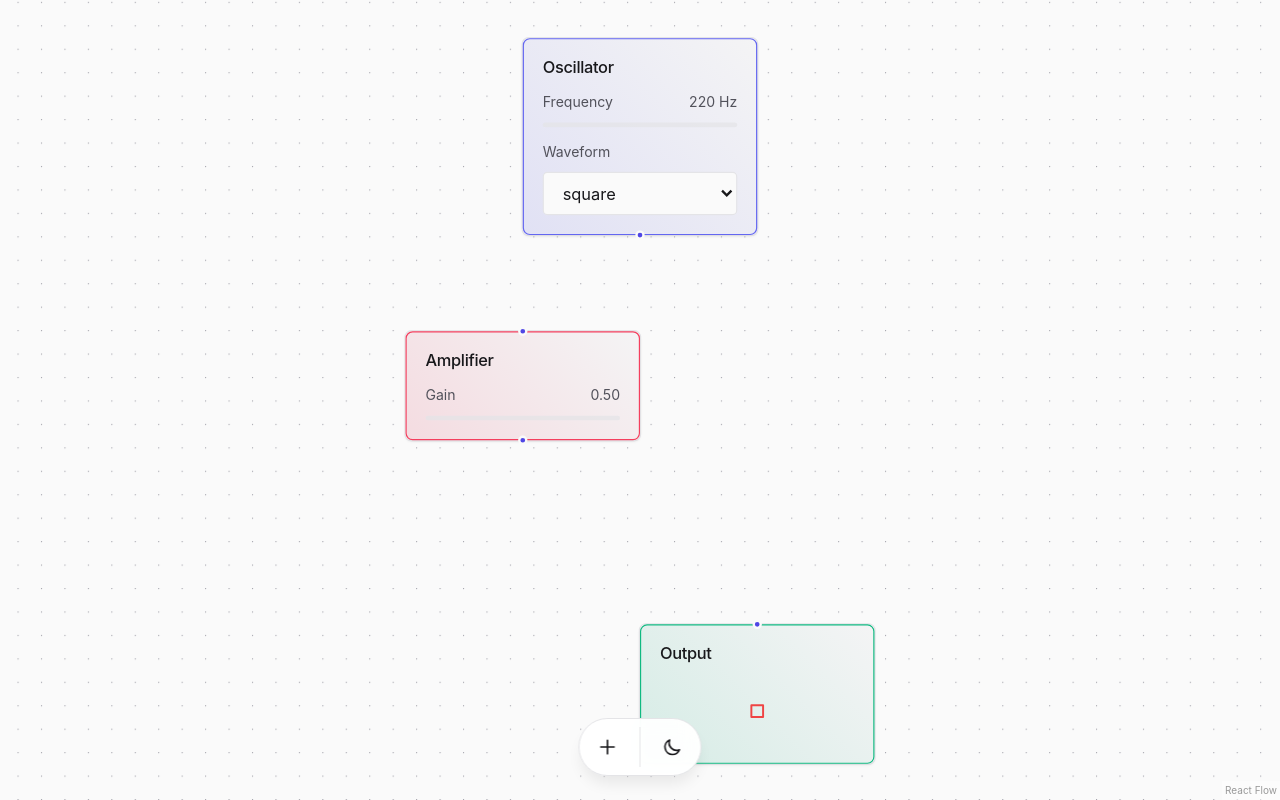
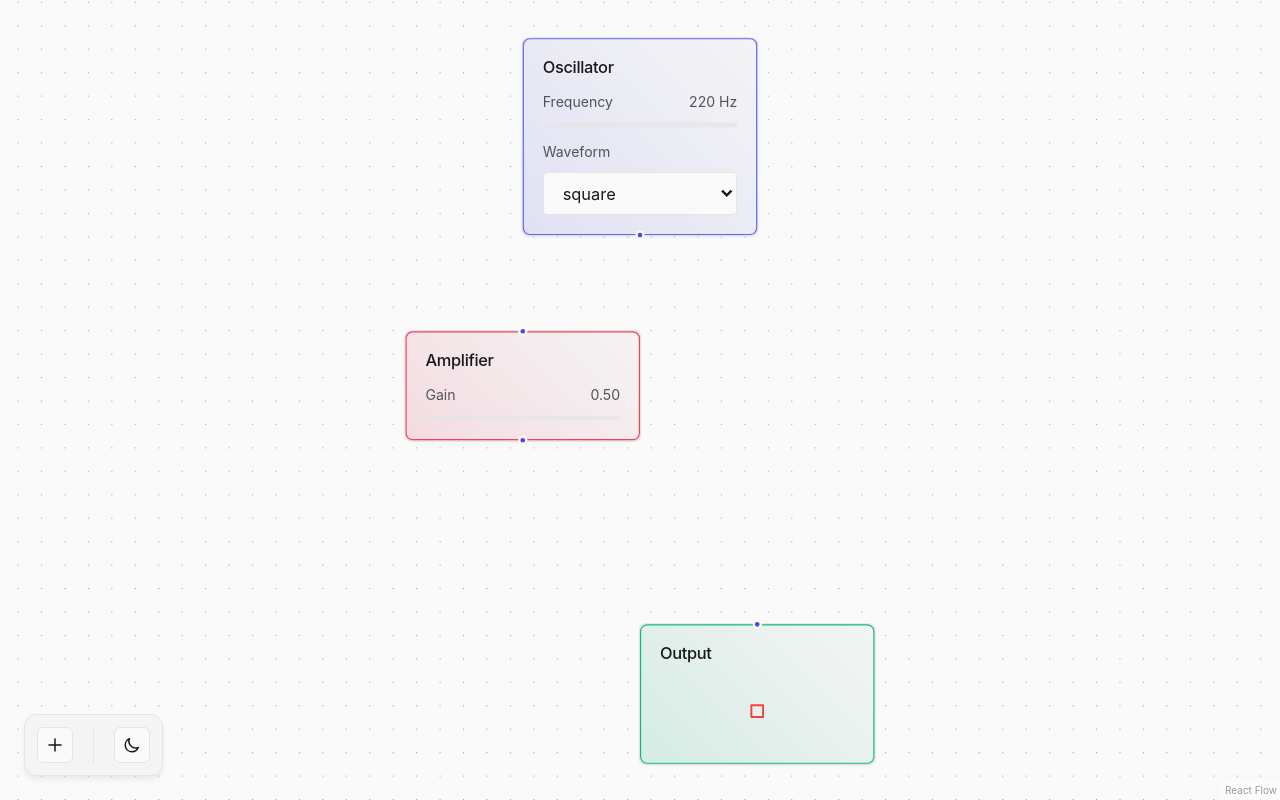
Before and after one commit to Poojan38380/AudioFlow-Studio, a React (Vite) app: page / in a window 1280 px wide. Built offline with nearby package versions, Linux system fonts and the light colour scheme.

Commit message:
Refactored BottomMenu component styles for improved UI consistency.

```diff
--- a/src/components/BottomMenu.jsx
+++ b/src/components/BottomMenu.jsx
@@ -5,29 +5,28 @@ import { useTheme } from "../theme/ThemeContext";
 const MenuContainer = styled.div`
   position: fixed;
   bottom: ${({ theme }) => theme.spacing.lg};
-  left: 50%;
-  transform: translateX(-50%);
-  background: ${({ theme }) =>
-    theme.currentTheme === "dark"
-      ? "rgba(39, 39, 42, 0.95)"
-      : "rgba(255, 255, 255, 0.95)"};
-  backdrop-filter: blur(10px);
-  -webkit-backdrop-filter: blur(10px);
+  left: ${({ theme }) => theme.spacing.lg};
+  background: ${({ theme }) => theme.colors.background.secondary};
   border: 1px solid ${({ theme }) => theme.colors.background.tertiary};
-  border-radius: ${({ theme }) => theme.borderRadius.full};
-  padding: ${({ theme }) => theme.spacing.xs};
+  border-radius: ${({ theme }) => theme.borderRadius.lg};
+  padding: ${({ theme }) => theme.spacing.sm};
   display: flex;
-  gap: ${({ theme }) => theme.spacing.xs};
-  box-shadow: ${({ theme }) => theme.shadows.lg};
-  z-index: 1000;
+  gap: ${({ theme }) => theme.spacing.sm};
+  box-shadow: ${({ theme }) => theme.shadows.md};
+  z-index: ${({ theme }) => theme.zIndex.dropdown};
+  transition: all ${({ theme }) => theme.transitions.default};
+
+  &:hover {
+    box-shadow: ${({ theme }) => theme.shadows.lg};
+  }
 `;
 
 const MenuButton = styled.button`
-  width: 40px;
-  height: 40px;
-  border-radius: ${({ theme }) => theme.borderRadius.full};
-  border: none;
-  background: transparent;
+  width: 36px;
+  height: 36px;
+  border-radius: ${({ theme }) => theme.borderRadius.md};
+  border: 1px solid ${({ theme }) => theme.colors.background.tertiary};
+  background: ${({ theme }) => theme.colors.background.primary};
   color: ${({ theme }) => theme.colors.text.primary};
   display: flex;
   align-items: center;
@@ -37,8 +36,9 @@ const MenuButton = styled.button`
   position: relative;
 
   &:hover {
-    background: ${({ theme }) => theme.colors.background.tertiary};
-    transform: translateY(-2px);
+    background: ${({ theme }) => theme.colors.background.secondary};
+    transform: translateY(-1px);
+    box-shadow: ${({ theme }) => theme.shadows.sm};
   }
 
   &:active {
@@ -46,8 +46,8 @@ const MenuButton = styled.button`
   }
 
   svg {
-    width: 20px;
-    height: 20px;
+    width: 18px;
+    height: 18px;
   }
 
   &::after {
@@ -56,65 +56,61 @@ const MenuButton = styled.button`
     bottom: 100%;
     left: 50%;
     transform: translateX(-50%) translateY(-${({ theme }) => theme.spacing.xs});
-    padding: ${({ theme }) => `${theme.spacing.xxs} ${theme.spacing.xs}`};
+    padding: ${({ theme }) => `${theme.spacing.xs} ${theme.spacing.sm}`};
     background: ${({ theme }) => theme.colors.background.secondary};
     color: ${({ theme }) => theme.colors.text.primary};
-    border-radius: ${({ theme }) => theme.borderRadius.sm};
+    border-radius: ${({ theme }) => theme.borderRadius.md};
     font-size: ${({ theme }) => theme.typography.fontSize.sm};
+    font-weight: ${({ theme }) => theme.typography.fontWeight.medium};
     white-space: nowrap;
     opacity: 0;
     visibility: hidden;
     transition: all ${({ theme }) => theme.transitions.default};
     box-shadow: ${({ theme }) => theme.shadows.md};
     border: 1px solid ${({ theme }) => theme.colors.background.tertiary};
+    z-index: ${({ theme }) => theme.zIndex.tooltip};
   }
 
   &:hover::after {
     opacity: 1;
     visibility: visible;
-    transform: translateX(-50%) translateY(-${({ theme }) => theme.spacing.sm});
+    transform: translateX(-50%) translateY(-${({ theme }) => theme.spacing.md});
   }
 `;
 
 const Divider = styled.div`
   width: 1px;
   background: ${({ theme }) => theme.colors.background.tertiary};
-  margin: 0 ${({ theme }) => theme.spacing.xxs};
+  margin: 0 ${({ theme }) => theme.spacing.xs};
 `;
 
 const NodeDropdown = styled.div`
   position: fixed;
-  bottom: calc(${({ theme }) => theme.spacing.lg} + 60px);
-  left: 50%;
-  transform: translateX(-50%);
-  background: ${({ theme }) =>
-    theme.currentTheme === "dark"
-      ? "rgba(39, 39, 42, 0.95)"
-      : "rgba(255, 255, 255, 0.95)"};
-  backdrop-filter: blur(10px);
-  -webkit-backdrop-filter: blur(10px);
+  bottom: calc(${({ theme }) => theme.spacing.lg} + 64px);
+  left: ${({ theme }) => theme.spacing.lg};
+  background: ${({ theme }) => theme.colors.background.secondary};
   border: 1px solid ${({ theme }) => theme.colors.background.tertiary};
-  border-radius: ${({ theme }) => theme.borderRadius.md};
+  border-radius: ${({ theme }) => theme.borderRadius.lg};
   padding: ${({ theme }) => theme.spacing.md};
   display: flex;
   flex-direction: column;
   gap: ${({ theme }) => theme.spacing.md};
-  min-width: 240px;
+  min-width: 260px;
   box-shadow: ${({ theme }) => theme.shadows.lg};
   opacity: ${({ isOpen }) => (isOpen ? 1 : 0)};
   visibility: ${({ isOpen }) => (isOpen ? "visible" : "hidden")};
   transition: all ${({ theme }) => theme.transitions.default};
   pointer-events: ${({ isOpen }) => (isOpen ? "auto" : "none")};
-  z-index: 999;
+  z-index: ${({ theme }) => theme.zIndex.dropdown};
 `;
 
 const CategoryLabel = styled.div`
   font-size: ${({ theme }) => theme.typography.fontSize.sm};
-  font-weight: ${({ theme }) => theme.typography.fontWeight.medium};
+  font-weight: ${({ theme }) => theme.typography.fontWeight.semibold};
   color: ${({ theme }) => theme.colors.text.secondary};
-  padding-bottom: ${({ theme }) => theme.spacing.xxs};
+  padding-bottom: ${({ theme }) => theme.spacing.xs};
   border-bottom: 1px solid ${({ theme }) => theme.colors.background.tertiary};
-  margin-top: ${({ theme }) => theme.spacing.sm};
+  margin-top: ${({ theme }) => theme.spacing.md};
 
   &:first-child {
     margin-top: 0;
@@ -126,30 +122,36 @@ const NodeOption = styled.button`
   align-items: center;
   gap: ${({ theme }) => theme.spacing.sm};
   padding: ${({ theme }) => `${theme.spacing.sm} ${theme.spacing.md}`};
-  background: transparent;
-  border: none;
+  background: ${({ theme }) => theme.colors.background.primary};
+  border: 1px solid ${({ theme }) => theme.colors.background.tertiary};
   color: ${({ theme }) => theme.colors.text.primary};
-  border-radius: ${({ theme }) => theme.borderRadius.sm};
+  border-radius: ${({ theme }) => theme.borderRadius.md};
   cursor: pointer;
   transition: all ${({ theme }) => theme.transitions.default};
   width: 100%;
   text-align: left;
+  font-size: ${({ theme }) => theme.typography.fontSize.sm};
+  font-weight: ${({ theme }) => theme.typography.fontWeight.medium};
 
   &:hover {
-    background: ${({ theme }) => theme.colors.background.tertiary};
+    background: ${({ theme }) => theme.colors.background.secondary};
+    transform: translateY(-1px);
+    box-shadow: ${({ theme }) => theme.shadows.sm};
   }
 
-  svg {
-    width: 18px;
-    height: 18px;
+  &:active {
+    transform: translateY(0);
   }
 `;
 
 const ColorDot = styled.div`
-  width: 8px;
-  height: 8px;
-  border-radius: 50%;
-  background: ${({ color }) => color};
+  width: 10px;
+  height: 10px;
+  border-radius: ${({ theme }) => theme.borderRadius.full};
+  background: ${({ color, theme }) =>
+    typeof color === "function" ? color({ theme }) : color};
+  border: 1px solid ${({ theme }) => theme.colors.background.tertiary};
+  box-shadow: ${({ theme }) => theme.shadows.sm};
 `;
 
 const NodeOptionsGroup = styled.div`
@@ -262,20 +264,52 @@ const OutputIcon = () => (
 
 const nodeCategories = {
   Sources: [
-    { type: "osc", label: "Oscillator", color: "rgb(59, 130, 246)" }, // blue-500
-    { type: "noise", label: "Noise", color: "rgb(34, 197, 94)" }, // green-500
+    {
+      type: "osc",
+      label: "Oscillator",
+      color: ({ theme }) => theme.colors.nodes.audio,
+    },
+    {
+      type: "noise",
+      label: "Noise",
+      color: ({ theme }) => theme.colors.nodes.audio,
+    },
   ],
   Effects: [
-    { type: "amp", label: "Amplifier", color: "rgb(234, 179, 8)" }, // yellow-500
-    { type: "flanger", label: "Flanger", color: "rgb(168, 85, 247)" }, // purple-500
-    { type: "chorus", label: "Chorus", color: "rgb(236, 72, 153)" }, // pink-500
-    { type: "phaser", label: "Phaser", color: "rgb(147, 51, 234)" }, // purple-600
+    {
+      type: "amp",
+      label: "Amplifier",
+      color: ({ theme }) => theme.colors.nodes.effect,
+    },
+    {
+      type: "flanger",
+      label: "Flanger",
+      color: ({ theme }) => theme.colors.nodes.effect,
+    },
+    {
+      type: "chorus",
+      label: "Chorus",
+      color: ({ theme }) => theme.colors.nodes.effect,
+    },
+    {
+      type: "phaser",
+      label: "Phaser",
+      color: ({ theme }) => theme.colors.nodes.effect,
+    },
   ],
   Analysis: [
-    { type: "waveform", label: "Waveform", color: "rgb(75, 85, 99)" }, // gray-600
+    {
+      type: "waveform",
+      label: "Waveform",
+      color: ({ theme }) => theme.colors.nodes.input,
+    },
   ],
   Output: [
-    { type: "out", label: "Output", color: "rgb(239, 68, 68)" }, // red-500
+    {
+      type: "out",
+      label: "Output",
+      color: ({ theme }) => theme.colors.nodes.output,
+    },
   ],
 };
 
```
